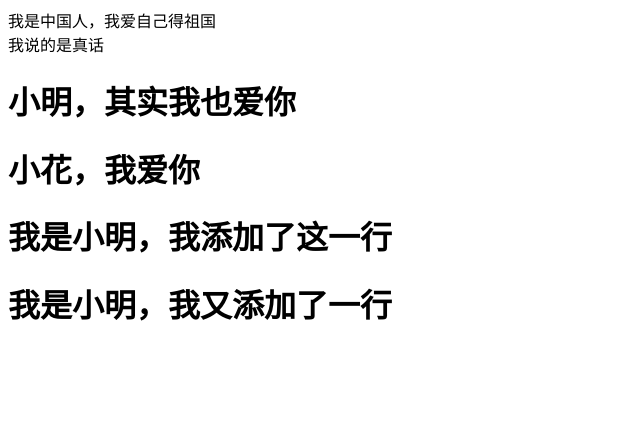
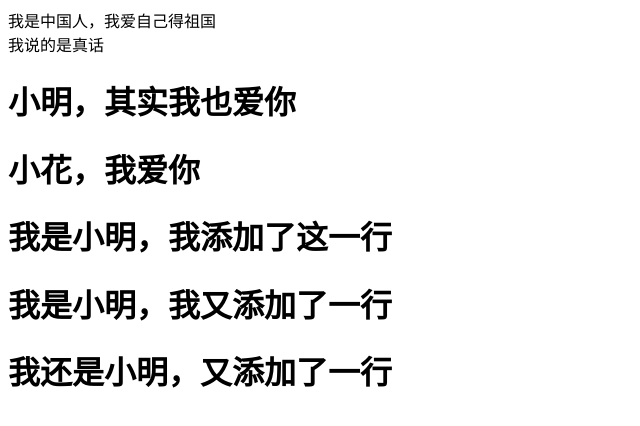
Before and after one commit to pzkc/test007, a plain HTML site: page index.html in a window 1280 px wide. Shown: the whole page, without its empty margins (0-640 px from the left). Drawn offline with Linux system fonts and the light colour scheme.

Commit message:
测试我又添加了一行

```diff
--- a/index.html
+++ b/index.html
@@ -14,5 +14,7 @@
 
 	<h1>我是小明，我添加了这一行</h1>
 	<h1>我是小明，我又添加了一行</h1>
+
+	<h1>我还是小明，又添加了一行</h1>
 </body>
 </html>
```
